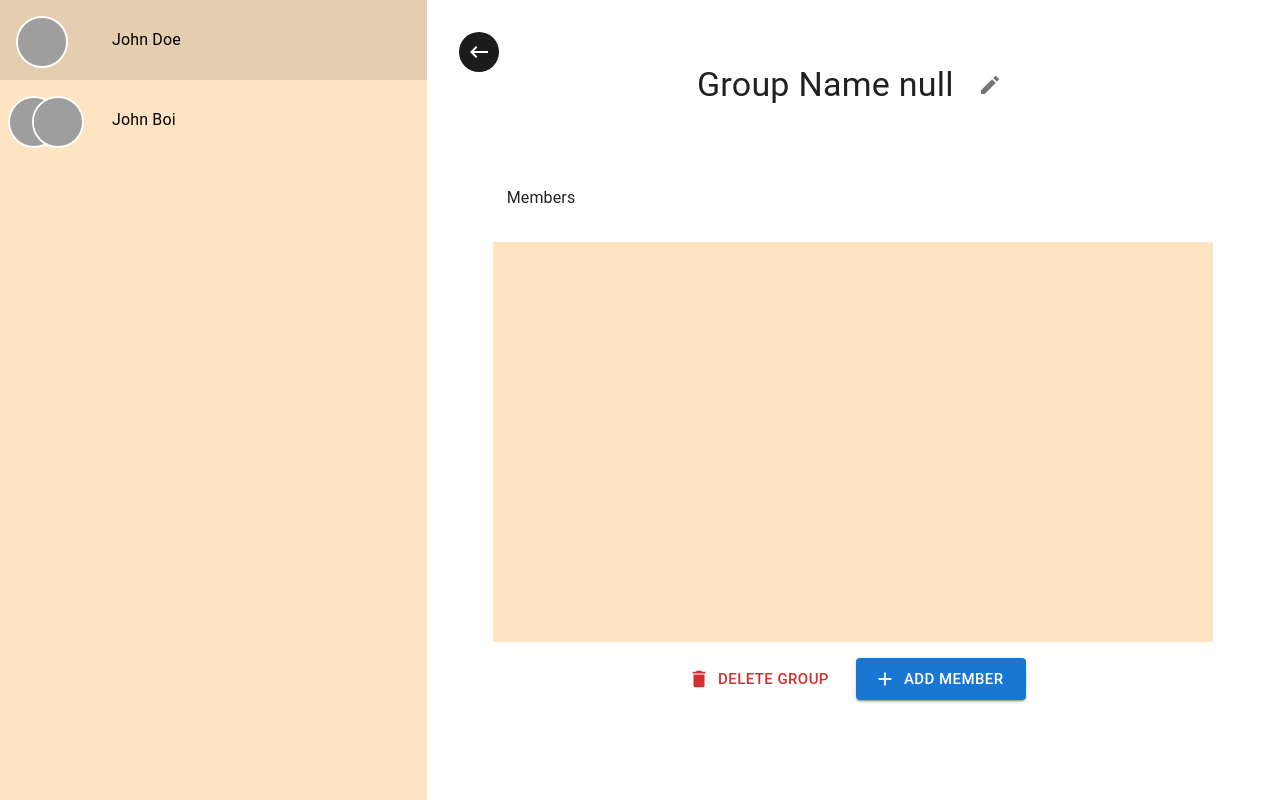
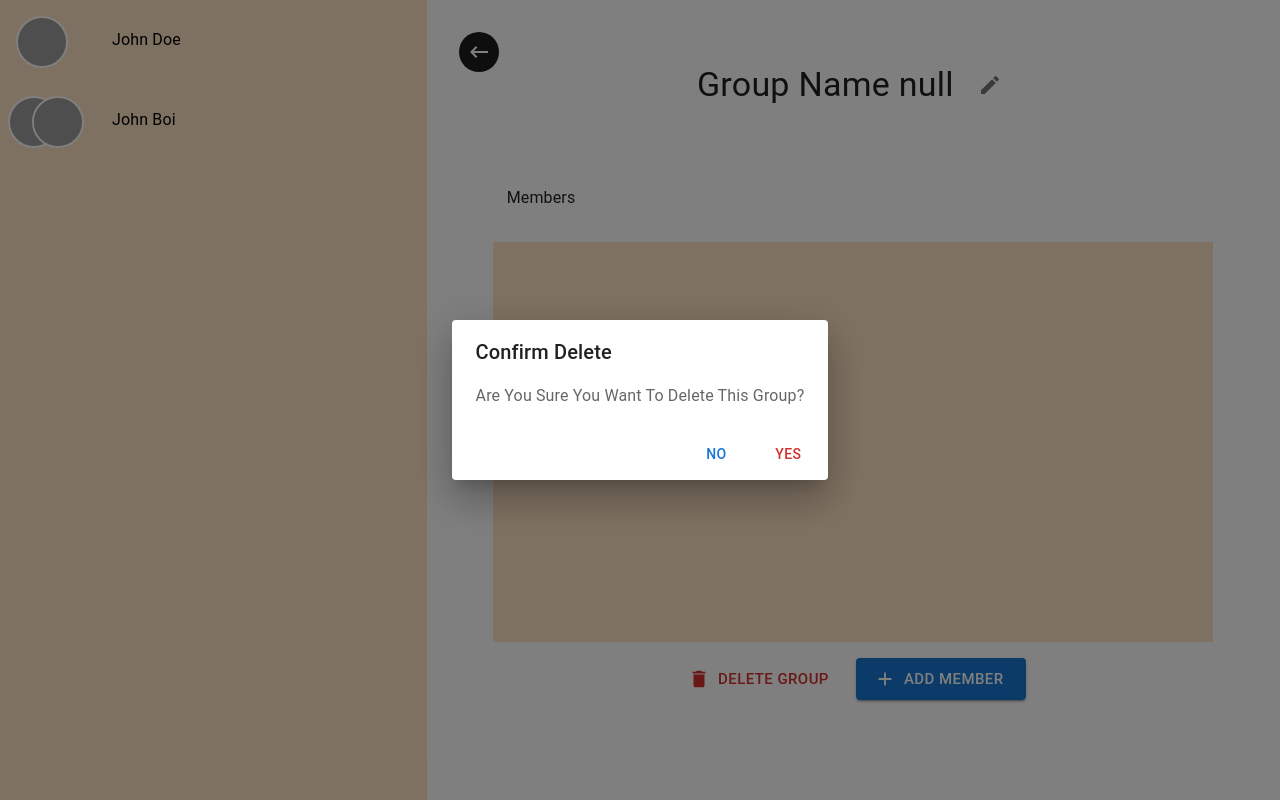
Before and after one commit to riteshK8055/Understanding_React, a React (Vite) app in the folder BaatCheet/client/: page /groups in a window 1280 px wide. Both pictures are taken after a click on the button "DELETE GROUP". Built offline with nearby package versions, Linux system fonts and the light colour scheme; grey boxes are pictures that could not be loaded.

Commit message:
added delete dialog

```diff
--- /dev/null
+++ b/BaatCheet/client/src/components/dialogs/ConfirmDeleteDialog.jsx
@@ -0,0 +1,28 @@
+import { Dialog , DialogContent , DialogContentText , DialogTitle, DialogActions, Button} from '@mui/material'
+import React from 'react'
+
+const ConfirmDeleteDialog = ({open , handleClose , deleteHandler}) => {
+  return (
+
+    <Dialog open={open} onClose={handleClose}>
+        <DialogTitle>Confirm Delete</DialogTitle>
+        <DialogContent>
+            <DialogContentText>
+                Are You Sure You Want To Delete This Group?
+            </DialogContentText>
+        </DialogContent>
+
+        <DialogActions>
+          <Button onClick= {handleClose}>No</Button>
+          <Button onClick= {deleteHandler} color="error">
+            Yes
+          </Button>
+
+        </DialogActions>
+
+    </Dialog>
+
+  )
+}
+
+export default ConfirmDeleteDialog
--- a/BaatCheet/client/src/pages/Groups.jsx
+++ b/BaatCheet/client/src/pages/Groups.jsx
@@ -1,11 +1,13 @@
-import React, { memo, useEffect, useState } from "react";
-import { Grid , IconButton , Tooltip , Box , Drawer , Stack , Typography , TextField, Button } from "@mui/material";
-import { Add as AddIcon, Delete as DeleteIcon, Done as DoneIcon, Edit as EditIcon, KeyboardBackspace as KeyboardBackspaceIcon, Menu as MenuIcon  } from "@mui/icons-material";
+import React, { memo, useEffect, useState , lazy, Suspense} from "react";
+import { Grid , IconButton , Tooltip , Box , Drawer , Stack , Typography , TextField, Button, Backdrop } from "@mui/material";
+import { Add as AddIcon, Delete as DeleteIcon, Done as DoneIcon, Edit as EditIcon, KeyboardBackspace as KeyboardBackspaceIcon, Menu as MenuIcon } from "@mui/icons-material";
 import { matBlack } from "../constants/color";
 import { useNavigate , useSearchParams} from "react-router-dom";
 import { Link } from "../components/styles/StyledComponent";
 import AvatarCard from "../components/shared/AvatarCard";
 import {sampleChats} from "../constants/sampleData";
+
+const ConfirmDeleteDialog = lazy(()=> import("../components/dialogs/ConfirmDeleteDialog"));
 
 export const Groups = () => {
 
@@ -65,6 +67,11 @@ export const Groups = () => {
         console.log("Add Member")
     };
 
+    const deleteHandler = () => {
+
+        console.log("Delete Handler");
+        closeConfirmDeleteHandler();
+    }
 
     useEffect(() => {
 
@@ -257,7 +264,15 @@ export const Groups = () => {
         </Grid>
 
 
-        {confirmDeleteDialog && <></>}
+        {confirmDeleteDialog && <Suspense fallback = {<Backdrop open/>}>
+
+            <ConfirmDeleteDialog
+            open={confirmDeleteDialog}
+            handleClose={closeConfirmDeleteHandler}
+            deleteHandler={deleteHandler}
+
+            />
+            </Suspense>}
 
 
        <Drawer
```
